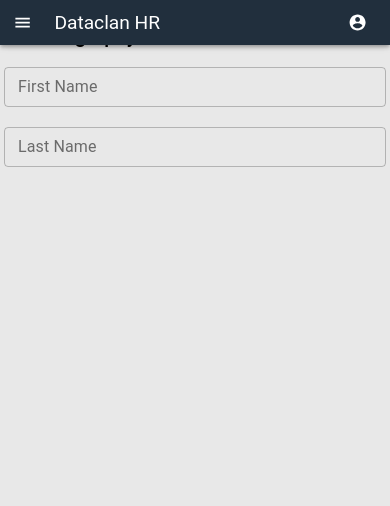
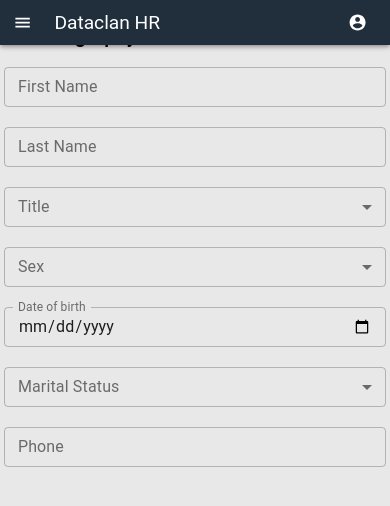
Before and after one commit to nathanbaleeta/hr-saas-demo, a React (Create React App) app: page /exit-process in a window 390 px wide. Shown: the top 506 px of the page. Built offline with nearby package versions, Linux system fonts and the light colour scheme.

Commit message:
Added validation schema for Ugandan phone numbers

```diff
--- a/src/components/Forms/EmployeeForm.js
+++ b/src/components/Forms/EmployeeForm.js
@@ -8,6 +8,12 @@ import Grid from "@material-ui/core/Grid";
 import TextField from "@material-ui/core/TextField";
 import MenuItem from "@material-ui/core/MenuItem";
 import Button from "@material-ui/core/Button";
+import InputMask from "react-input-mask";
+
+import { titles } from "../common/titleList";
+import { genders } from "../common/genderList";
+
+import { maritalStatuses } from "../common/maritalStatusList";
 
 const styles = () => ({
   root: {
@@ -46,6 +52,7 @@ const form = (props) => {
               error={touched.firstName && Boolean(errors.firstName)}
               margin="dense"
               variant="outlined"
+              autoComplete="off"
               fullWidth
             />
           </Grid>
@@ -61,6 +68,109 @@ const form = (props) => {
               error={touched.lastName && Boolean(errors.lastName)}
               margin="dense"
               variant="outlined"
+              autoComplete="off"
+              fullWidth
+            />
+          </Grid>
+
+          <Grid item lg={6} xs={12} sm={12}>
+            <TextField
+              select
+              id="title"
+              label="Title"
+              value={values.title}
+              onChange={handleChange("title")}
+              helperText={touched.title ? errors.title : ""}
+              error={touched.title && Boolean(errors.title)}
+              margin="dense"
+              variant="outlined"
+              autoComplete="off"
+              fullWidth
+            >
+              {titles.map((option) => (
+                <MenuItem key={option.value} value={option.value}>
+                  {option.label}
+                </MenuItem>
+              ))}
+            </TextField>
+          </Grid>
+
+          <Grid item lg={6} xs={12} sm={12}>
+            <TextField
+              select
+              id="sex"
+              label="Sex"
+              value={values.sex}
+              onChange={handleChange("sex")}
+              helperText={touched.sex ? errors.sex : ""}
+              error={touched.sex && Boolean(errors.sex)}
+              margin="dense"
+              variant="outlined"
+              autoComplete="off"
+              fullWidth
+            >
+              {genders.map((option) => (
+                <MenuItem key={option.value} value={option.value}>
+                  {option.label}
+                </MenuItem>
+              ))}
+            </TextField>
+          </Grid>
+
+          <Grid item lg={6} xs={12} sm={12}>
+            <TextField
+              id="dob"
+              label="Date of birth"
+              type="date"
+              value={values.dob}
+              onChange={handleChange}
+              onBlur={handleBlur}
+              helperText={touched.dob ? errors.dob : ""}
+              error={touched.dob && Boolean(errors.dob)}
+              margin="dense"
+              variant="outlined"
+              autoComplete="off"
+              fullWidth
+              InputLabelProps={{
+                shrink: true,
+              }}
+            />
+          </Grid>
+
+          <Grid item lg={6} xs={12} sm={12}>
+            <TextField
+              select
+              id="maritalStatus"
+              label="Marital Status"
+              value={values.maritalStatus}
+              onChange={handleChange("maritalStatus")}
+              helperText={touched.maritalStatus ? errors.maritalStatus : ""}
+              error={touched.maritalStatus && Boolean(errors.maritalStatus)}
+              margin="dense"
+              variant="outlined"
+              autoComplete="off"
+              fullWidth
+            >
+              {maritalStatuses.map((option) => (
+                <MenuItem key={option.value} value={option.value}>
+                  {option.label}
+                </MenuItem>
+              ))}
+            </TextField>
+          </Grid>
+
+          <Grid item lg={6} xs={12} sm={12}>
+            <TextField
+              id="phone"
+              label="Phone"
+              value={values.phone}
+              onChange={handleChange}
+              onBlur={handleBlur}
+              helperText={touched.phone ? errors.phone : ""}
+              error={touched.phone && Boolean(errors.phone)}
+              margin="dense"
+              variant="outlined"
+              autoComplete="off"
               fullWidth
             />
           </Grid>
@@ -71,16 +181,47 @@ const form = (props) => {
 };
 
 const EmployeeForm = withFormik({
-  mapPropsToValues: ({ firstName, lastName }) => {
+  mapPropsToValues: ({
+    firstName,
+    lastName,
+    title,
+    sex,
+    dob,
+    maritalStatus,
+    phone,
+  }) => {
     return {
       firstName: firstName || "",
       lastName: lastName || "",
+      title: title || "",
+      sex: sex || "",
+      dob: dob || "",
+      maritalStatus: maritalStatus || "",
+      phone: phone || "",
     };
   },
 
   validationSchema: Yup.object().shape({
-    firstName: Yup.string().required("Required"),
-    lastName: Yup.string().required("Required"),
+    firstName: Yup.string()
+      .required("Required")
+      .min(2, "Too Short!")
+      .max(15, "Too Long!")
+      .matches(/^[A-Za-z]+$/, "Must be only text"),
+    lastName: Yup.string()
+      .required("Required")
+      .min(2, "Too Short!")
+      .max(20, "Too Long!")
+      .matches(/^[A-Za-z]+$/, "Must be only text"),
+    title: Yup.string().required("Select your title"),
+    sex: Yup.string().required("Select your gender"),
+    dob: Yup.string().required("Required"),
+    maritalStatus: Yup.string().required("Required"),
+    phone: Yup.string()
+      .required("Required")
+      .matches(/^[0-9]+$/, "Must only be digits")
+      .min(12, "Too Short!")
+      .max(12, "Too Long!"),
+    //.matches(/^[A-Za-z]+$/, "Should have Ugandan country code prefix"),
   }),
 
   handleSubmit: (values, { setSubmitting }) => {
```
